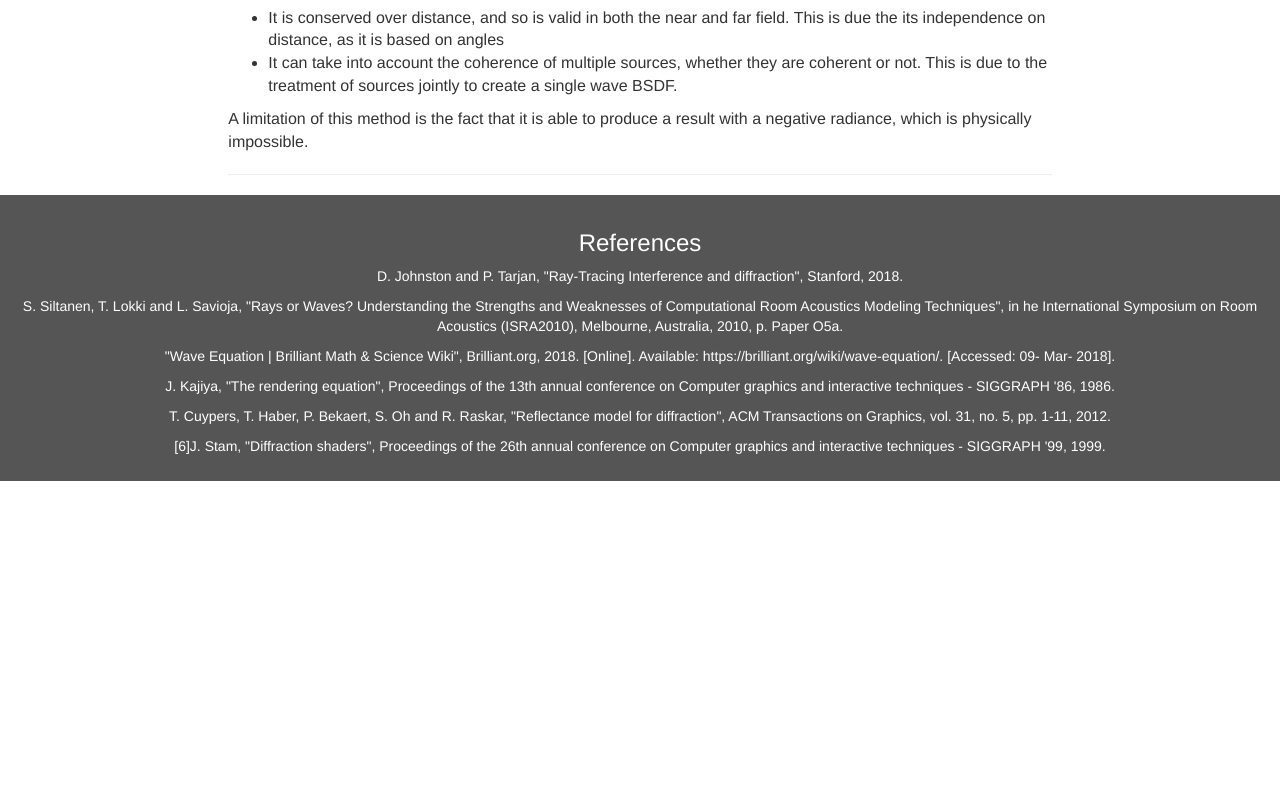
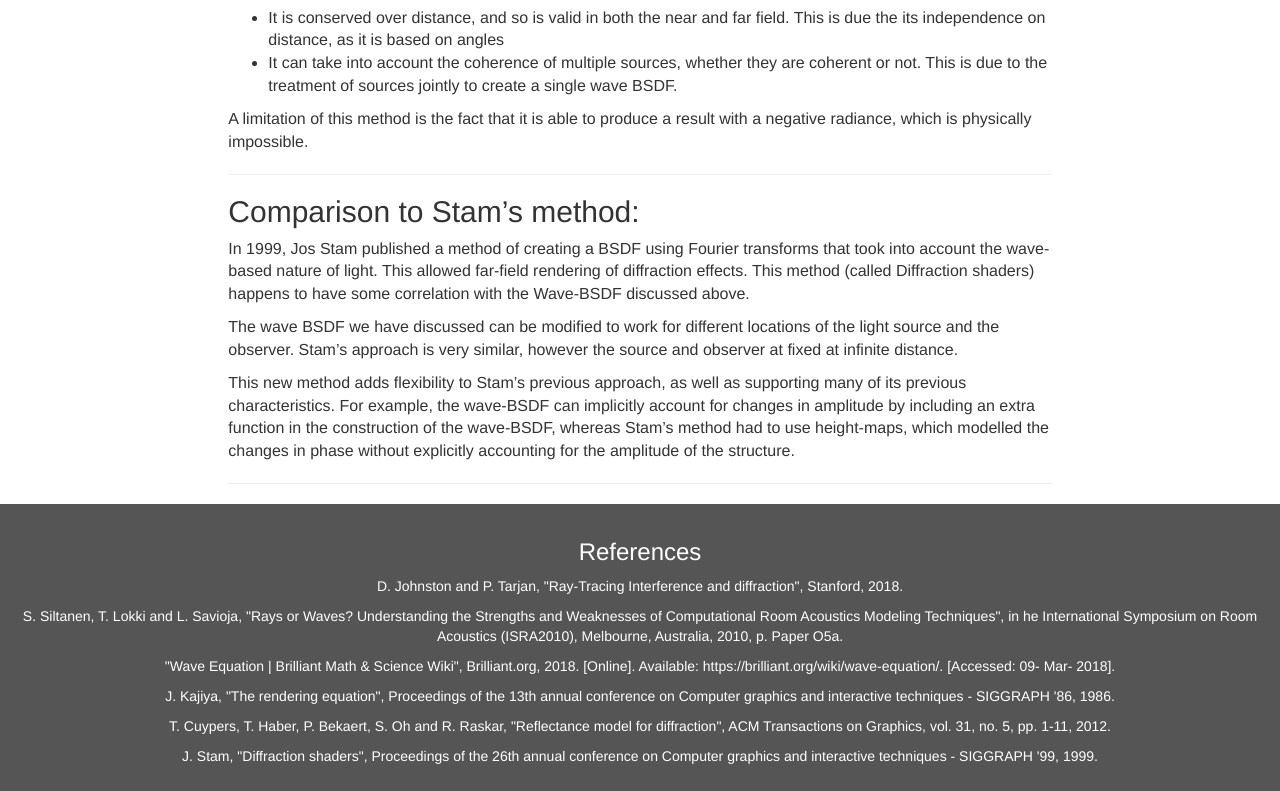
Before and after one commit to indiamai/TopicsFinal, a plain HTML site: page topics/india/IndiaSection.html in a window 1280 px wide. Shown: the part 3443-4234 px from the top of the page. Before the commit the page ends 3924 px from the top, so only its background shows below. Drawn offline with nearby package versions, Linux system fonts and the light colour scheme; some packages are replaced by stand-ins of ours.

Commit message:
added comparison

```diff
--- a/topics/india/IndiaSection.html
+++ b/topics/india/IndiaSection.html
@@ -187,6 +187,17 @@ As photons of light are observed to exhibit properties both based on waves and r
 A limitation of this method is the fact that it is able to produce a result with a negative radiance, which is physically impossible.
 
 <hr>
+<h2> Comparison to Stam’s method:</h2>
+  <p>
+In 1999, Jos Stam published a method of creating a BSDF using Fourier transforms that took into account the wave-based nature of light. This allowed far-field rendering of diffraction effects. This method (called Diffraction shaders) happens to have some correlation with the Wave-BSDF discussed above.
+</p>
+<p>
+The wave BSDF we have discussed can be modified to work for different locations of the light source and the observer. Stam’s approach is very similar, however the source and observer at fixed at infinite distance.
+</p>
+<p>
+This new method adds flexibility to Stam’s previous approach, as well as supporting many of its previous characteristics. For example, the wave-BSDF can implicitly account for changes in amplitude by including an extra function in the construction of the wave-BSDF, whereas Stam’s method had to use height-maps, which modelled the changes in phase without explicitly accounting for the amplitude of the structure.
+</p>
+<hr>
 
     </div>
 
@@ -215,7 +226,7 @@ S.  Siltanen, T.  Lokki and L.  Savioja, "Rays or Waves? Understanding the Stren
 T.  Cuypers, T.  Haber, P.  Bekaert, S.  Oh and R.  Raskar, "Reflectance model for diffraction", ACM Transactions on Graphics, vol. 31, no. 5, pp. 1-11, 2012.
 </p>
 <p>
-  [6]J.  Stam, "Diffraction shaders", Proceedings of the 26th annual conference on Computer graphics and interactive techniques  - SIGGRAPH '99, 1999.
+  J.  Stam, "Diffraction shaders", Proceedings of the 26th annual conference on Computer graphics and interactive techniques  - SIGGRAPH '99, 1999.
 </p>
 
 
```
